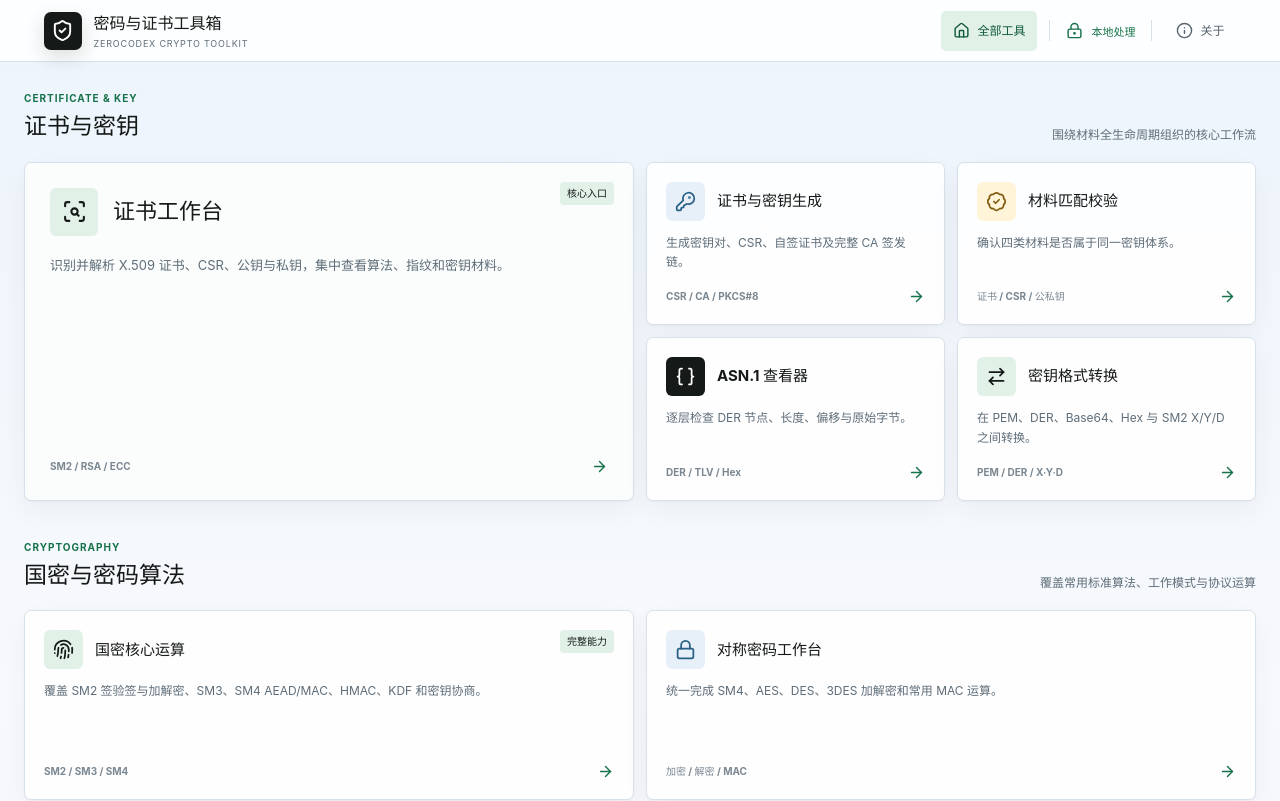
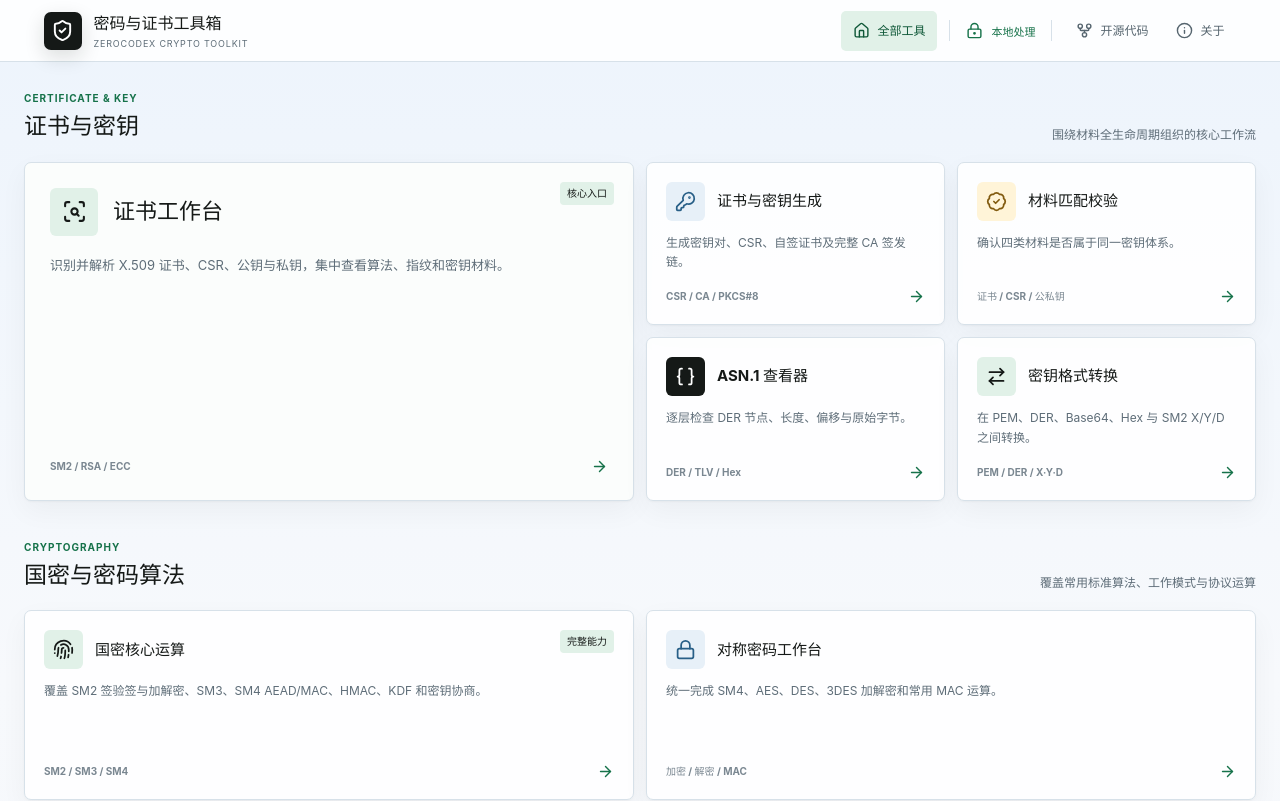
Before and after one commit to guojingyinan219/zerocodex-crypto-toolbox, a Vue app: page / in a window 1280 px wide. Shown: the top 801 px of the page. Built offline with nearby package versions, Linux system fonts and the light colour scheme; no server answers; what gmkitx would draw is missing.

Commit message:
feat: add source link to top navigation

```diff
--- a/src/App.vue
+++ b/src/App.vue
@@ -14,7 +14,8 @@ import {
   Info,
   LockKeyhole,
   House,
-  Dices
+  Dices,
+  GitFork
 } from '@lucide/vue'
 import OverviewView from './tools/OverviewView.vue'
 import WorkbenchView from './tools/WorkbenchView.vue'
@@ -135,6 +136,10 @@ watch(active, updateSeoMetadata, { immediate: true })
           <LockKeyhole :size="17" />
           <span><strong>本地处理</strong><small>敏感材料不上传</small></span>
         </div>
+        <a class="top-action" href="https://github.com/guojingyinan219/zerocodex-crypto-toolbox" target="_blank" rel="noopener noreferrer" aria-label="在 GitHub 查看开源代码" title="在 GitHub 查看开源代码">
+          <GitFork :size="17" />
+          <span>开源代码</span>
+        </a>
         <a class="top-action" :class="{ active: active === 'about' }" :href="getToolHref('about')" :aria-current="active === 'about' ? 'page' : undefined" @click.prevent="navigate('about')">
           <Info :size="17" />
           <span>关于</span>
```
